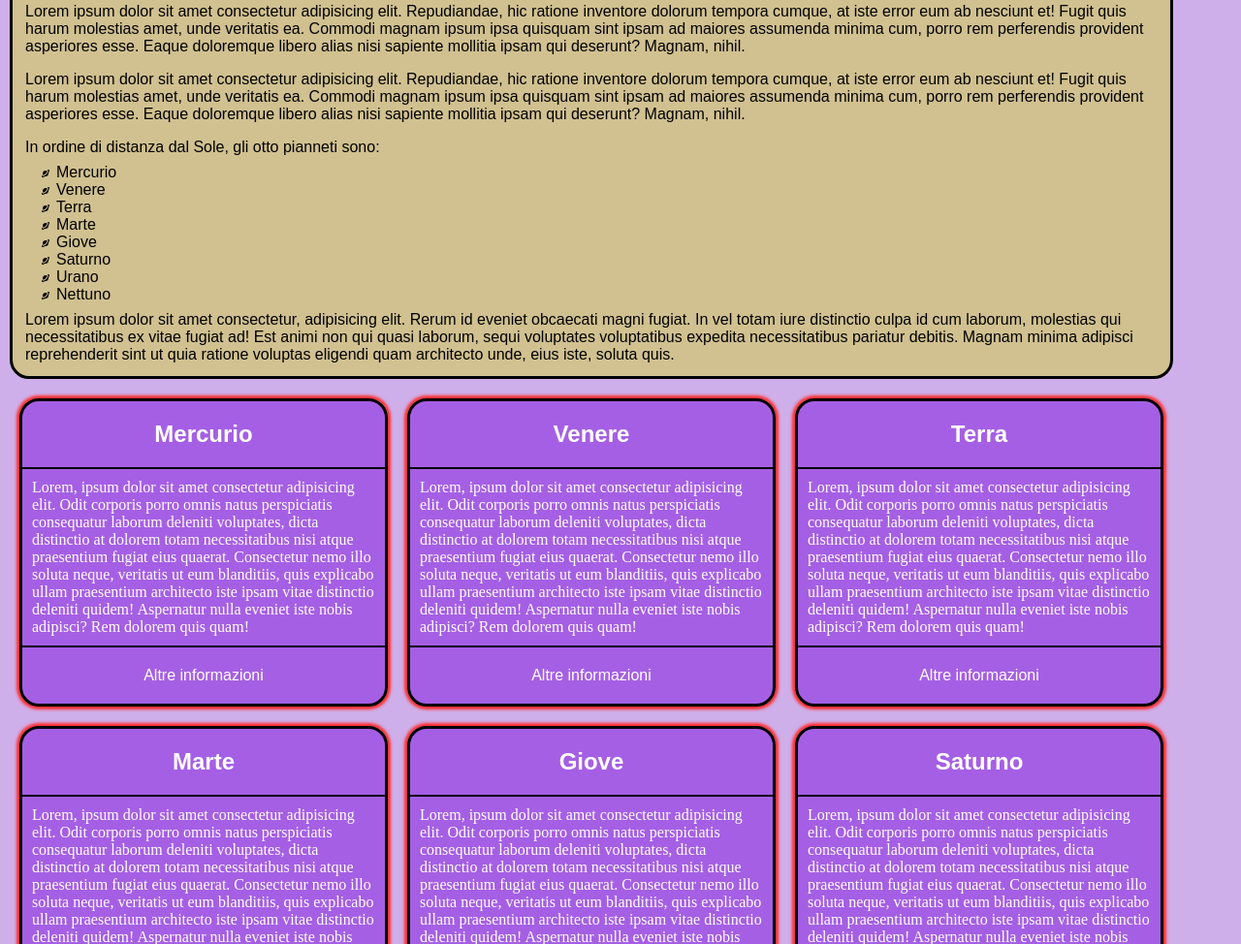
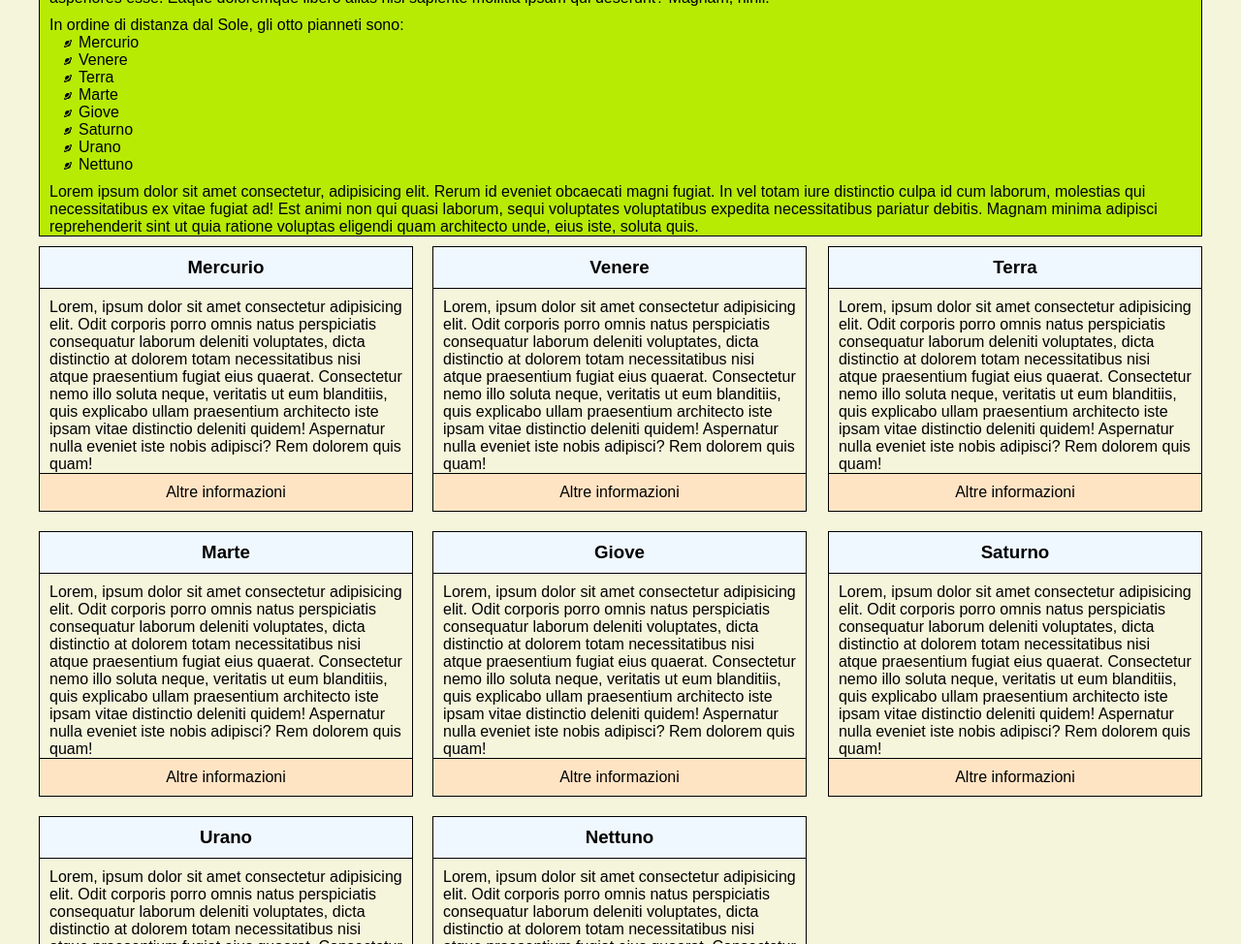
Before and after one commit to calinf00/sistema-solare, a plain HTML site: page index.html in a window 1280 px wide. Shown: the part 248-1222 px from the top of the page at 97% size. Drawn offline with Linux system fonts and the light colour scheme.

Commit message:
first commit

```diff
--- a/css/style.css
+++ b/css/style.css
@@ -1,7 +1,167 @@
 * {
+    margin: 0;
+    padding: 0;
+    box-sizing: border-box;
+}
+
+body {
+    max-width: 1200px;
+    margin: 0 auto;
+    font-size: 1rem;
+    font-family: Arial, Helvetica, sans-serif;
+    background-color: beige;
+}
+
+
+
+
+/* header */
+header h1 {
+    text-align: center;
+    background-color: #b7eb04;
+    padding: 20px;
+    margin-top: 10px;
+    border: 1px solid black;
+    border-bottom: none;
+}
+
+/* main top */
+main > div > div.under-top-box {
+    background-color: #b7eb04;
+    border: 1px solid black;
+}
+main div div h2{
+    text-align: center;
+    padding-top: 10px;
+}
+main div p {
+    padding: 10px 10px 0 10px;
+}
+
+main div ul li {
+    margin-left: 40px;
+    list-style-image: url(../img/icons8-pianeta-8.png);
+}
+ main {
+    align-items: center;
+ }
+main div div div.card {
+    float: left;
+    width: calc(100% / 3 - 14px);
+    padding: 0px ;
+    margin: 10px;
+    border: 1px solid black;
+    overflow: scroll;
+    min-width: 200px;
+}
+.clearfix {
+    clear: both;
+}
+
+/* togliere margine sinistro e destro di alcuni pianeti per centrarli meglio */
+main div section  div .left0 {
+    margin-left: 0;
+}
+main div section  div .right0 {
+    margin-right: 0px;
+    margin-left: 12px;
+}
+
+div > h3 {
+    text-align: center;
+    padding: 10px;
+    background-color: aliceblue;
+}
+
+div > p.box-description {
+    border-top: 1px solid black;
+    border-bottom: 1px solid black;
+}
+
+div > p.info {
+    text-align: center;
+    padding: 10px;
+    background-color: bisque;
+}
+
+
+/* footer */
+footer {
+    background-color: blanchedalmond;
+    padding: 10px;
+    text-align: center;
+}
+
+/* HOVER */
+
+section > div > div:hover > h3 {
+    background-color: red;
+    transition: 0.5s;
+    cursor: pointer;
+}
+
+section > div > div > .info:hover {
+    background-color: pink;
+    transition: 0.5s;
+}
+
+section > div > div > .info > span:hover {
+    background-color: blueviolet;
+    color: white;
+    padding: 5px 10px 5px 10px;
+    border-radius: 6px;
+    cursor: pointer;
+    transition: 0.5s;
+}
+
+h1:hover {
+    background-image: radial-gradient(circle closest-side, yellow, blue );
+}
+
+
+
+
+
+
+
+
+
+
+
+
+
+
+
+
+
+
+
+
+
+
+
+
+
+
+
+
+
+
+
+
+
+
+
+
+
+
+
+
+/* * {
 margin: 0;
 padding: 0;
 box-sizing: border-box;
+
 }
 
 body {
@@ -9,6 +169,7 @@ body {
     background-color: rgba(113, 20, 190, 0.336);
     min-width: 300px;
     max-width: 1220px;
+    font-size: 1rem;
 }
 
 header {
@@ -22,13 +183,16 @@ header {
 h1 {
     text-align: center;
     color: rgb(158, 6, 6);
-    font-size: 40px;
+    font-size: 3rem;
     text-transform: uppercase;
 }
 .box-title {
     text-align: center;
     padding: 10px;
-    font-size: 30px;
+    font-size: 2rem;
+}
+.container-box p {
+    padding-top: 10px;
 }
 
 .container {
@@ -47,14 +211,13 @@ ul {
     padding-left: 40px;
     list-style-image: url(../img/icons8-pianeta-8.png);
 }
-.planet-description {
-    padding: 8px;
+
+.planet-description, li, p {
+
+    font-size: 1rem;
 }
 
-.container-bottom {
-    font-size: 0;
-    /* height: 100px; */
-}
+
 
 .planet-box {
     height: auto;
@@ -63,7 +226,7 @@ ul {
     background-color: rgba(138, 43, 226, 0.6);
     color: white;
     /* display: inline-block; */
-    font-size: 16px;
+    /* font-size: 16px;
     margin: 10px;
     border-radius: 20px;
     float: left;
@@ -125,7 +288,12 @@ small {
     display: block;
     padding-top: 20px;
     font-family: italic;
+    font-size: 0,7rem;
 }
 .clearfix {
     clear: both;
 }
+.container-bottom {
+    font-size: 0;
+    /* height: 100px; */
+} */
--- a/index.html
+++ b/index.html
@@ -11,8 +11,8 @@
         <h1>Il Sistema Solare</h1>
     </header>
     <main>
-        <div class="container">
-            <div class="container-box">
+        <div class="top-box">
+            <div class="under-top-box">
                 <h2 class="box-title">Informazioni sul sistema solare</h2>
                 <p class="planet-description">Lorem ipsum dolor sit amet consectetur adipisicing elit. Repudiandae, hic ratione inventore dolorum tempora cumque, at iste error eum ab nesciunt et! Fugit quis harum molestias amet, unde veritatis ea.
                 Commodi magnam ipsum ipsa quisquam sint ipsam ad maiores assumenda minima cum, porro rem perferendis provident asperiores esse. Eaque doloremque libero alias nisi sapiente mollitia ipsam qui deserunt? Magnam, nihil.</p>
@@ -32,62 +32,63 @@
                 <p class="planet-description">Lorem ipsum dolor sit amet consectetur, adipisicing elit. Rerum id eveniet obcaecati magni fugiat. In vel totam iure distinctio culpa id cum laborum, molestias qui necessitatibus ex vitae fugiat ad!
                 Est animi non qui quasi laborum, sequi voluptates voluptatibus expedita necessitatibus pariatur debitis. Magnam minima adipisci reprehenderit sint ut quia ratione voluptas eligendi quam architecto unde, eius iste, soluta quis.</p>
             </div>
+        <section>
             <div class="container-bottom">
-                <div class="planet-box">
-                    <h3 class="planet">Mercurio</h3>
+                <div class="card left0">
+                    <h3 class="planet ">Mercurio</h3>
                     <p class="box-description">Lorem, ipsum dolor sit amet consectetur adipisicing elit. Odit corporis porro omnis natus perspiciatis consequatur laborum deleniti voluptates, dicta distinctio at dolorem totam necessitatibus nisi atque praesentium fugiat eius quaerat.
                     Consectetur nemo illo soluta neque, veritatis ut eum blanditiis, quis explicabo ullam praesentium architecto iste ipsam vitae distinctio deleniti quidem! Aspernatur nulla eveniet iste nobis adipisci? Rem dolorem quis quam!</p>
                     <p class="info"><span class="ifn">Altre informazioni</span></p>
                 </div>
-                <div class="planet-box">
+                <div class="card">
                     <h3 class="planet">Venere</h3>
                     <p class="box-description">Lorem, ipsum dolor sit amet consectetur adipisicing elit. Odit corporis porro omnis natus perspiciatis consequatur laborum deleniti voluptates, dicta distinctio at dolorem totam necessitatibus nisi atque praesentium fugiat eius quaerat.
                     Consectetur nemo illo soluta neque, veritatis ut eum blanditiis, quis explicabo ullam praesentium architecto iste ipsam vitae distinctio deleniti quidem! Aspernatur nulla eveniet iste nobis adipisci? Rem dolorem quis quam!</p>
                     <p class="info"><span class="ifn">Altre informazioni</span></p>
                 </div>
-                <div class="planet-box">
+                <div class="card right0">
                     <h3 class="planet">Terra</h3>
                     <p class="box-description">Lorem, ipsum dolor sit amet consectetur adipisicing elit. Odit corporis porro omnis natus perspiciatis consequatur laborum deleniti voluptates, dicta distinctio at dolorem totam necessitatibus nisi atque praesentium fugiat eius quaerat.
                     Consectetur nemo illo soluta neque, veritatis ut eum blanditiis, quis explicabo ullam praesentium architecto iste ipsam vitae distinctio deleniti quidem! Aspernatur nulla eveniet iste nobis adipisci? Rem dolorem quis quam!</p>
                     <p class="info"><span class="ifn">Altre informazioni</span></p>
                 </div>
-                <div class="planet-box">
-                    <h3 class="planet">Marte</h3>
+                <div class="card left0">
+                    <h3 class="planet ">Marte</h3>
                     <p class="box-description">Lorem, ipsum dolor sit amet consectetur adipisicing elit. Odit corporis porro omnis natus perspiciatis consequatur laborum deleniti voluptates, dicta distinctio at dolorem totam necessitatibus nisi atque praesentium fugiat eius quaerat.
                     Consectetur nemo illo soluta neque, veritatis ut eum blanditiis, quis explicabo ullam praesentium architecto iste ipsam vitae distinctio deleniti quidem! Aspernatur nulla eveniet iste nobis adipisci? Rem dolorem quis quam!</p>
                     <p class="info"><span class="ifn">Altre informazioni</span></p>
                 </div>
-                <div class="planet-box">
+                <div class="card">
                     <h3 class="planet">Giove</h3>
                     <p class="box-description">Lorem, ipsum dolor sit amet consectetur adipisicing elit. Odit corporis porro omnis natus perspiciatis consequatur laborum deleniti voluptates, dicta distinctio at dolorem totam necessitatibus nisi atque praesentium fugiat eius quaerat.
                     Consectetur nemo illo soluta neque, veritatis ut eum blanditiis, quis explicabo ullam praesentium architecto iste ipsam vitae distinctio deleniti quidem! Aspernatur nulla eveniet iste nobis adipisci? Rem dolorem quis quam!</p>
                     <p class="info"><span class="ifn">Altre informazioni</span></p>
                 </div>
-                <div class="planet-box">
+                <div class="card right0">
                     <h3 class="planet">Saturno</h3>
                     <p class="box-description">Lorem, ipsum dolor sit amet consectetur adipisicing elit. Odit corporis porro omnis natus perspiciatis consequatur laborum deleniti voluptates, dicta distinctio at dolorem totam necessitatibus nisi atque praesentium fugiat eius quaerat.
                     Consectetur nemo illo soluta neque, veritatis ut eum blanditiis, quis explicabo ullam praesentium architecto iste ipsam vitae distinctio deleniti quidem! Aspernatur nulla eveniet iste nobis adipisci? Rem dolorem quis quam!</p>
                     <p class="info"><span class="ifn">Altre informazioni</span></p>
                 </div>
-                <div class="planet-box">
-                    <h3 class="planet">Urano</h3>
+                <div class="card left0">
+                    <h3 class="planet ">Urano</h3>
                     <p class="box-description">Lorem, ipsum dolor sit amet consectetur adipisicing elit. Odit corporis porro omnis natus perspiciatis consequatur laborum deleniti voluptates, dicta distinctio at dolorem totam necessitatibus nisi atque praesentium fugiat eius quaerat.
                     Consectetur nemo illo soluta neque, veritatis ut eum blanditiis, quis explicabo ullam praesentium architecto iste ipsam vitae distinctio deleniti quidem! Aspernatur nulla eveniet iste nobis adipisci? Rem dolorem quis quam!</p>
                     <p class="info"><span class="ifn">Altre informazioni</span></p>
                 </div>
-                <div class="planet-box ">
-                    <h3 class="planet">Nattuno</h3>
+                <div class="card ">
+                    <h3 class="planet">Nettuno</h3>
                     <p class="box-description">Lorem, ipsum dolor sit amet consectetur adipisicing elit. Odit corporis porro omnis natus perspiciatis consequatur laborum deleniti voluptates, dicta distinctio at dolorem totam necessitatibus nisi atque praesentium fugiat eius quaerat.
                     Consectetur nemo illo soluta neque, veritatis ut eum blanditiis, quis explicabo ullam praesentium architecto iste ipsam vitae distinctio deleniti quidem! Aspernatur nulla eveniet iste nobis adipisci? Rem dolorem quis quam!</p>
                     <p class="info"><span class="ifn">Altre informazioni</span></p>
                 </div>
                 <div class="clearfix"></div>
             </div>
-        </div>
+        </section>
     </main>
     <footer>
         <p>&copy; 2025 Creato da <span>Fodor Calin</span> </p>
-        <p>Ultimo aggiornamento <time datetime="2025/03/08">Sabato 8 Marzo</time></p>
+        <p>Ultimo aggiornamento <time datetime="2025-03-08">Sabato 8 Marzo</time></p>
         <small>Tutti i contenuti sono protetti da licenza creative commons</small>
     </footer>
 </body>
```
